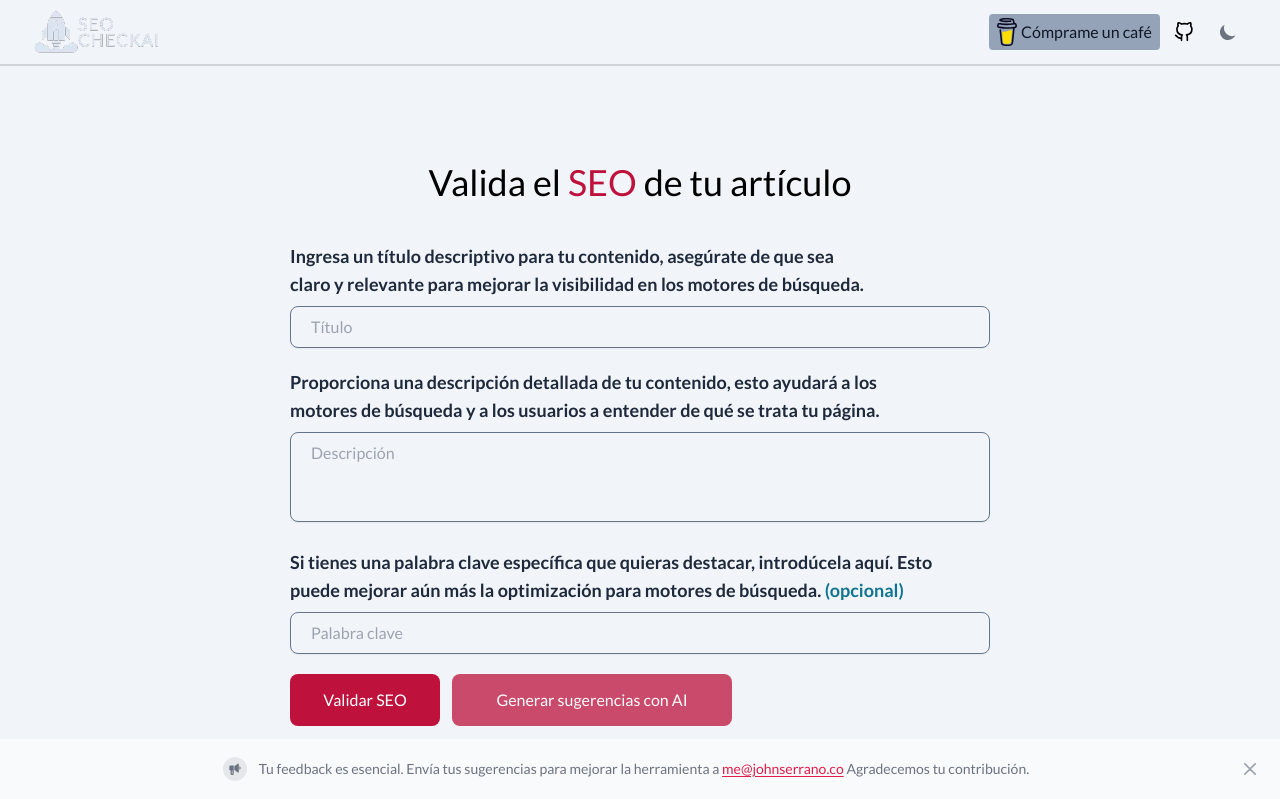
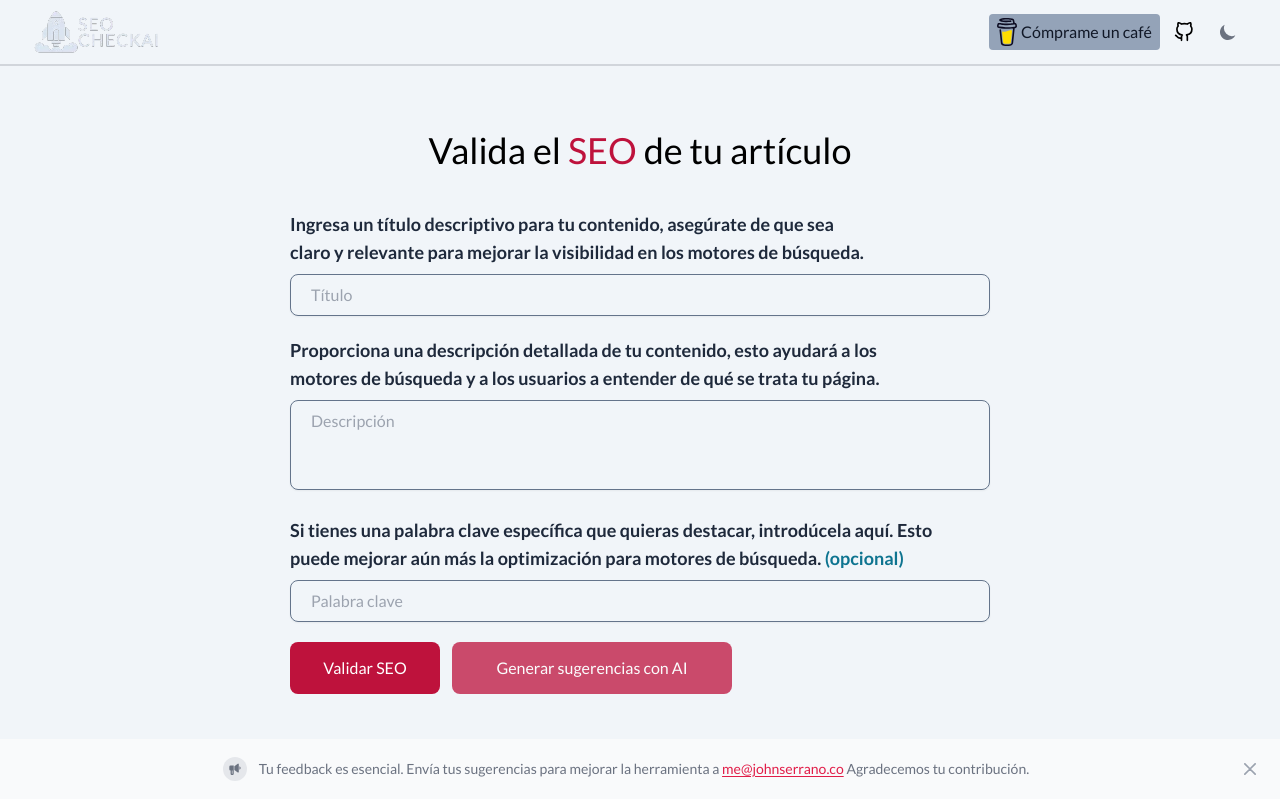
Before and after one commit to johnsi15/seocheck-ai, a Next.js app: page /validar-seo in a window 1280 px wide. Shown: the top 799 px of the page. Built offline with nearby package versions, Linux system fonts and the light colour scheme.

Commit message:
Change type page to use client and add handleClick close

```diff
--- a/src/app/validar-seo/page.tsx
+++ b/src/app/validar-seo/page.tsx
@@ -40,7 +40,7 @@ export default function CheckSeo() {
     <>
       <Banner />
       <Header />
-      <main className='flex flex-col items-center p-24'>
+      <main className='flex flex-col items-center pt-16 pb-10'>
         <h1 className='text-4xl dark:text-slate-200 mb-10 text-center'>
           Valida el <span className='dark:text-rose-600 text-rose-700'>SEO</span> de tu artículo
         </h1>
--- a/src/components/Banner.tsx
+++ b/src/components/Banner.tsx
@@ -1,4 +1,10 @@
+'use client'
+
 export function Banner() {
+  const handleClose = () => {
+    console.log('close banner')
+  }
+
   return (
     <div
       id='sticky-banner'
@@ -36,6 +42,7 @@ export function Banner() {
           data-dismiss-target='#sticky-banner'
           type='button'
           className='flex-shrink-0 inline-flex justify-center w-7 h-7 items-center text-gray-400 hover:bg-gray-200 hover:text-gray-900 rounded-lg text-sm p-1.5 dark:hover:bg-gray-600 dark:hover:text-white'
+          onClick={handleClose}
         >
           <svg
             className='w-3 h-3'
```
